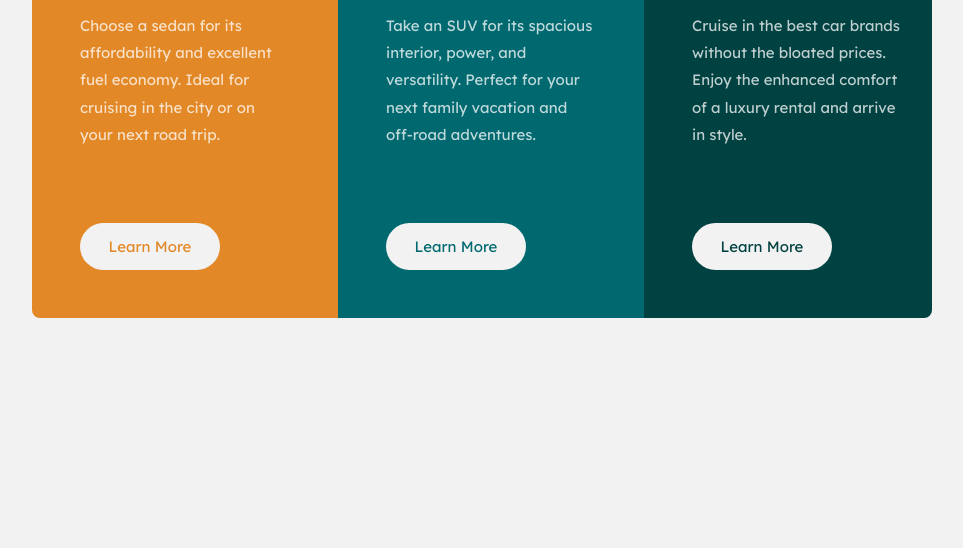
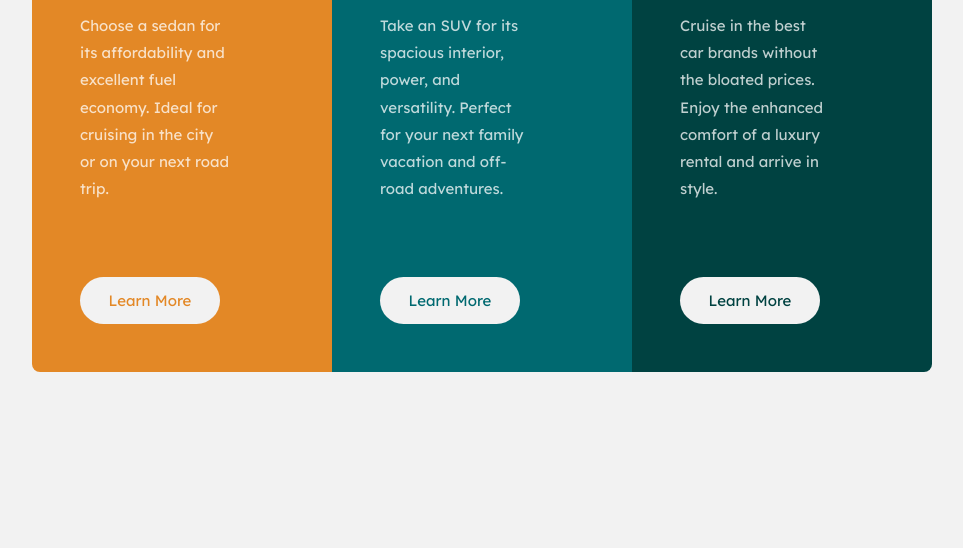
Before and after one commit to Alioune98/3-column-preview-card-component, a plain HTML site: page index.html in a window 1280 px wide. Shown: the part 364-912 px from the top of the page, without its empty margins (158-1121 px from the left). Before the commit the page ends 858 px from the top, so only its background shows below. Drawn offline with Linux system fonts and the light colour scheme.

Commit message:
change media query container widths

```diff
--- a/styles.css
+++ b/styles.css
@@ -11,7 +11,7 @@ body{
 
 .container{
   max-width: 500px;
-  max-width: 89%;
+  width: 89%;
   border-radius: 8px;
   overflow: hidden;
   margin:5.5rem auto;
@@ -98,6 +98,7 @@ body{
     display: grid;
     grid-template-columns: 1fr 1fr 1fr;
     max-width: 900px;
+    width: 89%;
     height: 100%;
     /* Box-model */
     margin: 11em auto;
@@ -106,7 +107,7 @@ body{
   .inner-content p{
     /* Positioning */
     max-width: 14em;
-    width: 20em;
+    width: 10em;
     /* Box-model */
     margin-bottom: 5em;
   }
```
